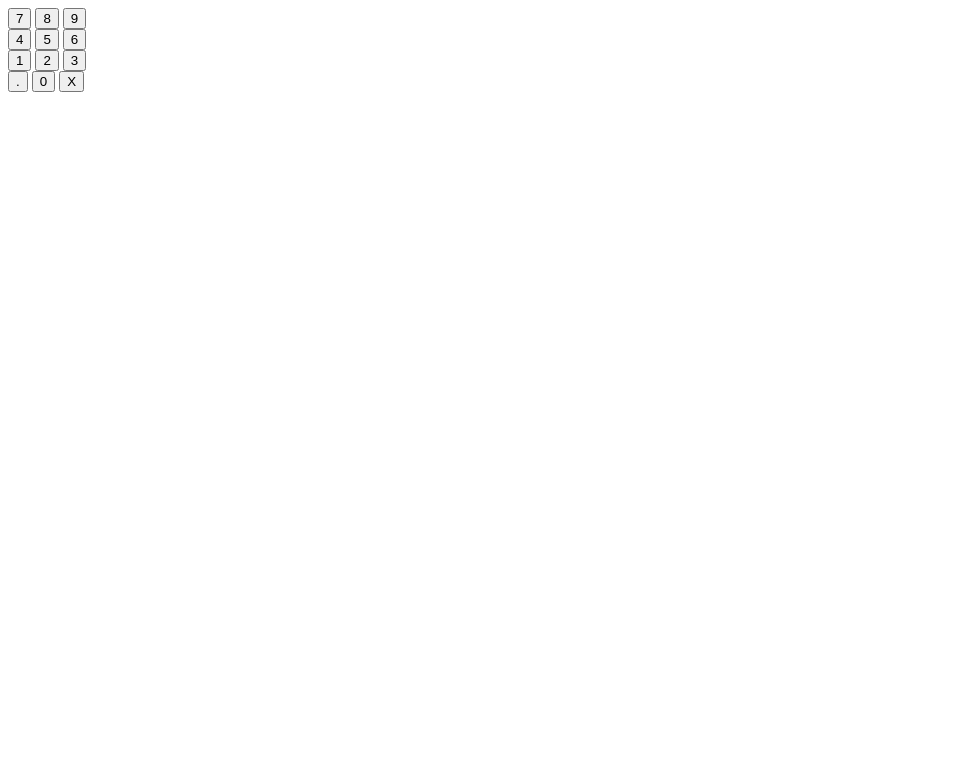
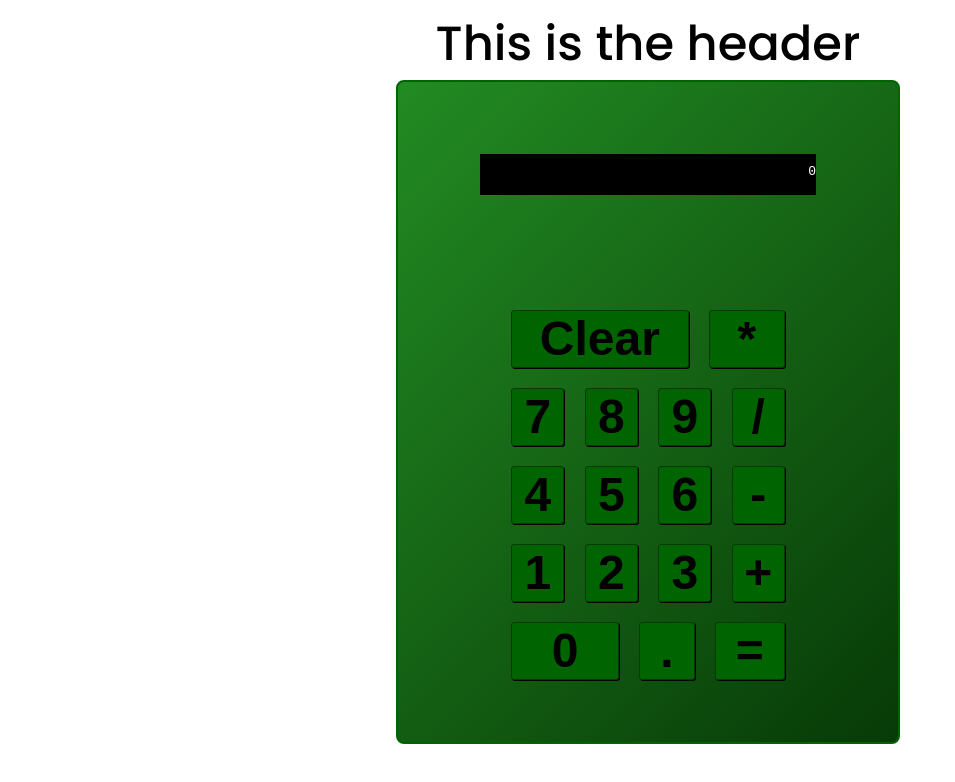
Before and after one commit to zemownkee/calculator, a plain HTML site: page index.html in a window 1280 px wide. Shown: the whole page, without its empty margins (0-955 px from the left). Drawn offline with Linux system fonts and the light colour scheme.

Commit message:
Build number entry function

```diff
--- a/index.html
+++ b/index.html
@@ -4,36 +4,46 @@
     <meta charset="UTF-8">
     <meta http-equiv="X-UA-Compatible" content="IE=edge">
     <meta name="viewport" content="width=device-width, initial-scale=1.0">
+    <style> @import url('https://fonts.googleapis.com/css2?family=Poppins:wght@300;400;500;600;700;800;900&display=swap');</style>
     <link rel="stylesheet" href="styles.css">
     <script src="scripts.js" defer></script>
     <title>Document</title>
 </head>
 <body>
     <div class="page">
-        <div class="header"></div>
+        <div class="header">This is the header</div>
         <div class="calculator">
-            <div class="display"></div>
+            <div class="display">0</div>
             <div class="buttons">
-                <div class="row-a">
-                    <button class="seven">7</button>
-                    <button class="eight">8</button>
-                    <button class="nine">9</button>
+                <div class="row">
+                    <button class="backspace">Clear</button>
+                    <button class="multi">*</button>
                 </div>
-                <div class="row-b">
-                    <button class="four">4</button>
-                    <button class="five">5</button>
-                    <button class="six">6</button>
+                <div class="row">
+                    <button class='number'>7</button>
+                    <button class='number'>8</button>
+                    <button class='number'>9</button>
+                    <button class='operator'>/</button>
 
                 </div>
-                <div class="row-c">
-                    <button class="one">1</button>
-                    <button class="two">2</button>
-                    <button class="three">3</button>
+                <div class="row">
+                    <button class='number'>4</button>
+                    <button class='number'>5</button>
+                    <button class='number'>6</button>
+                    <button class='operator'>-</button>
+
                 </div>
-                <div class="row-d">
+                <div class="row">
+                    <button class='number'>1</button>
+                    <button class='number'>2</button>
+                    <button class='number'>3</button>
+                    <button class='operator'>+</button>
+                </div>
+                <div class="row">
+                    <button class='number double'>0</button>
                     <button class="point">.</button>
-                    <button class="zero">0</button>
-                    <button class="backspace">X</button>
+                    <button class="equals">=</button>
+
                 </div>
             </div>
         </div>
--- a/scripts.js
+++ b/scripts.js
@@ -1,14 +1,28 @@
 //global variables
 let selectedOperation;
-let storedValue = [];
-let currentValue = [];
+let storedValue = '';
+let currentValue = '';
 let displayValue;
 
-//set document references and listeners
+//set document references
+const buttons = document.querySelectorAll('button');
+const buttonArray = [...buttons];
+const numbers = document.querySelectorAll('.number');
+const numberArray = [...numbers];
+
+//set dynamic 'click' listeners that push element.textContent to string
+//get entry as numbers are entered
+numbers.forEach((number) => number.addEventListener('click', () => addEntry(number.textContent)));
+
+function addEntry(entry) {
+    currentValue = currentValue + entry;
+    console.log(currentValue);
+}
 
 //set listeners for keyboard entry
+    //no earthly clue
 
-//get entry as numbers are entered
+
 
 //clean entry
 function clean(array) {return parseFloat(array.join(''));}
--- a/styles.css
+++ b/styles.css
@@ -0,0 +1,80 @@
+body {
+    min-width: 100vw;
+    min-height: 100vh;
+    font-family: Poppins, sans-serif;
+}
+
+.page {
+    display:flex;
+    flex-direction: column;
+    justify-content: center;
+    align-items: center;
+}
+
+.header {
+    display:flex;
+    font-size: 48px;
+    font-weight: 500;
+    justify-content: center;
+
+}
+
+.calculator {
+    display: flex;
+    flex-direction: column;
+    background-image: linear-gradient(135deg, forestgreen, rgb(7, 58, 7));
+    border: 2px solid darkgreen;
+    border-radius: 8px;
+    padding: 10px;
+    width: 60vh;
+    height: 80vh;
+    align-items: center;
+    justify-content: space-around;
+}
+
+.display {
+    background-color: black;
+    color: white;
+    margin: 10px;
+    width: 70%;
+    height: 4ch;
+    font-family: monospace;
+    text-align: right;
+    padding-top: 10px;
+}
+
+.buttons {
+    display: flex;
+    flex-direction: column;
+    gap: 2ch;
+}
+
+.row {
+    display: flex;
+    justify-content: space-around;
+    flex: 1 1 0;
+    gap: 2ch
+}
+
+button {
+    appearance: none;
+    border: none;
+    background-color: darkgreen;
+    font-weight: 900;
+    font-size: 48px;
+    padding: .5px;
+    border: 1px solid rgb(7, 58, 7);
+    box-shadow: 1px 1px black;
+    transition: 0.1s;
+    border-radius: 3px;
+    min-width: 2ch;
+    flex-grow: 1;
+}
+
+button:active {
+    box-shadow: none;
+}
+
+.double {
+    flex-grow: 2;
+}
```
